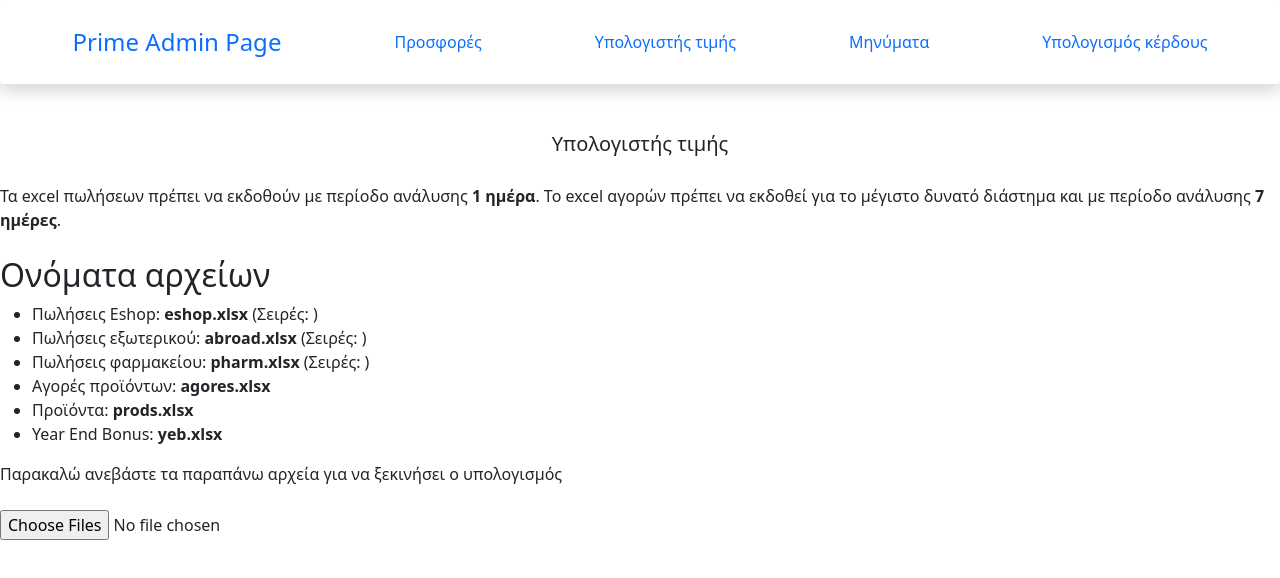
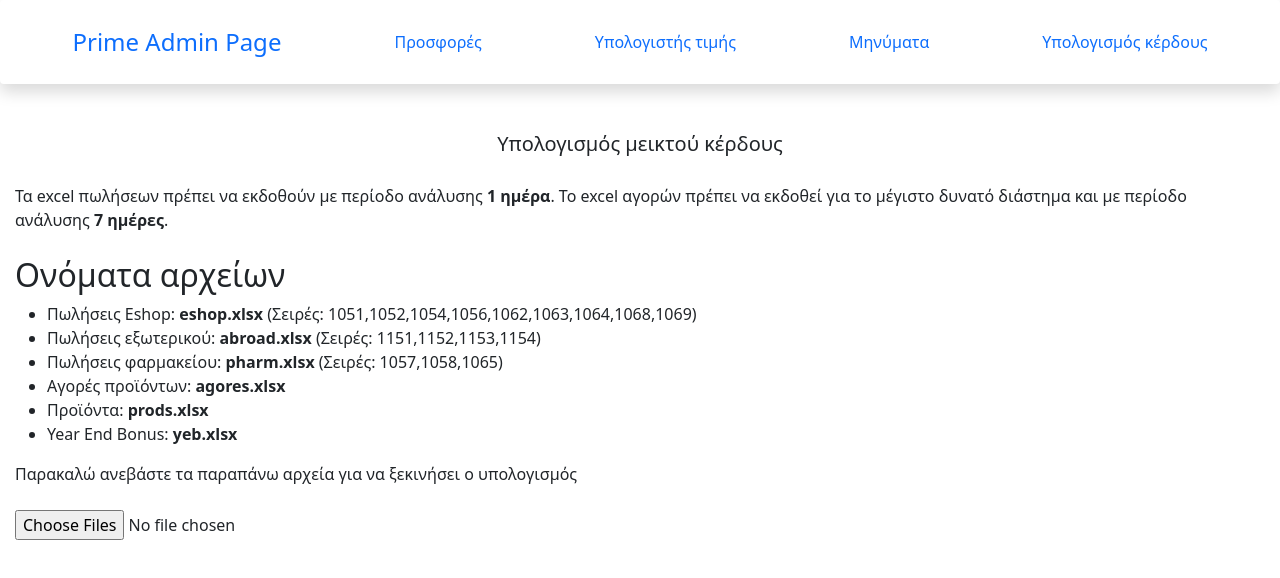
Before and after one commit to manosverigos/primeadmin-v2, a website: page public/grossProfit.html in a window 1280 px wide. Drawn offline with nearby package versions, Linux system fonts and the light colour scheme.

Commit message:
διορθωση σειρων

```diff
--- a/public/grossProfit.html
+++ b/public/grossProfit.html
@@ -3,7 +3,7 @@
   <head>
     <meta charset="UTF-8" />
     <meta name="viewport" content="width=device-width, initial-scale=1.0" />
-    <title>Κέρδος</title>
+    <title>Υπολογισμός κέρδους</title>
     <script src="https://unpkg.com/read-excel-file@5.x/bundle/read-excel-file.min.js"></script>
     <link
       href="https://cdn.jsdelivr.net/npm/bootstrap@5.0.0-beta2/dist/css/bootstrap.min.css"
@@ -74,8 +74,9 @@
       </li>
     </ul>
     <div class="title">
-      <h5 class="card-title">Υπολογιστής τιμής</h5>
+      <h5 class="card-title">Υπολογισμός μεικτού κέρδους</h5>
     </div>
+    <div id="calculationContainer">
     <div id="excelFileDescription">
       Τα excel πωλήσεων πρέπει να εκδοθούν με περίοδο ανάλυσης
       <strong>1 ημέρα</strong>. Το excel αγορών πρέπει να εκδοθεί για το μέγιστο
@@ -84,9 +85,9 @@
         <br />
         <h2>Ονόματα αρχείων</h2>
         <ul>
-          <li>Πωλήσεις Eshop: <strong>eshop.xlsx </strong>(Σειρές: )</li>
-          <li>Πωλήσεις εξωτερικού: <strong>abroad.xlsx</strong> (Σειρές: )</li>
-          <li>Πωλήσεις φαρμακείου: <strong>pharm.xlsx</strong> (Σειρές: )</li>
+          <li>Πωλήσεις Eshop: <strong>eshop.xlsx </strong>(Σειρές: 1051,1052,1054,1056,1062,1063,1064,1068,1069)</li>
+          <li>Πωλήσεις εξωτερικού: <strong>abroad.xlsx</strong> (Σειρές: 1151,1152,1153,1154)</li>
+          <li>Πωλήσεις φαρμακείου: <strong>pharm.xlsx</strong> (Σειρές: 1057,1058,1065)</li>
           <li>Αγορές προϊόντων: <strong>agores.xlsx</strong></li>
           <li>Προϊόντα: <strong>prods.xlsx</strong></li>
           <li>Year End Bonus: <strong>yeb.xlsx</strong></li>
@@ -99,6 +100,7 @@
       <input type="file" multiple id="input" />
     </div>
     <div id="results"></div>
+  </div>
   </body>
   <script>
     const input = document.getElementById("input");
--- a/public/styles.css
+++ b/public/styles.css
@@ -9,6 +9,9 @@
 .saleTable {
   overflow-x: scroll;
   padding: 0;
+}
+#calculationContainer {
+  margin: 15px;
 }
 .addLine{
   margin-top: 10px;
```
